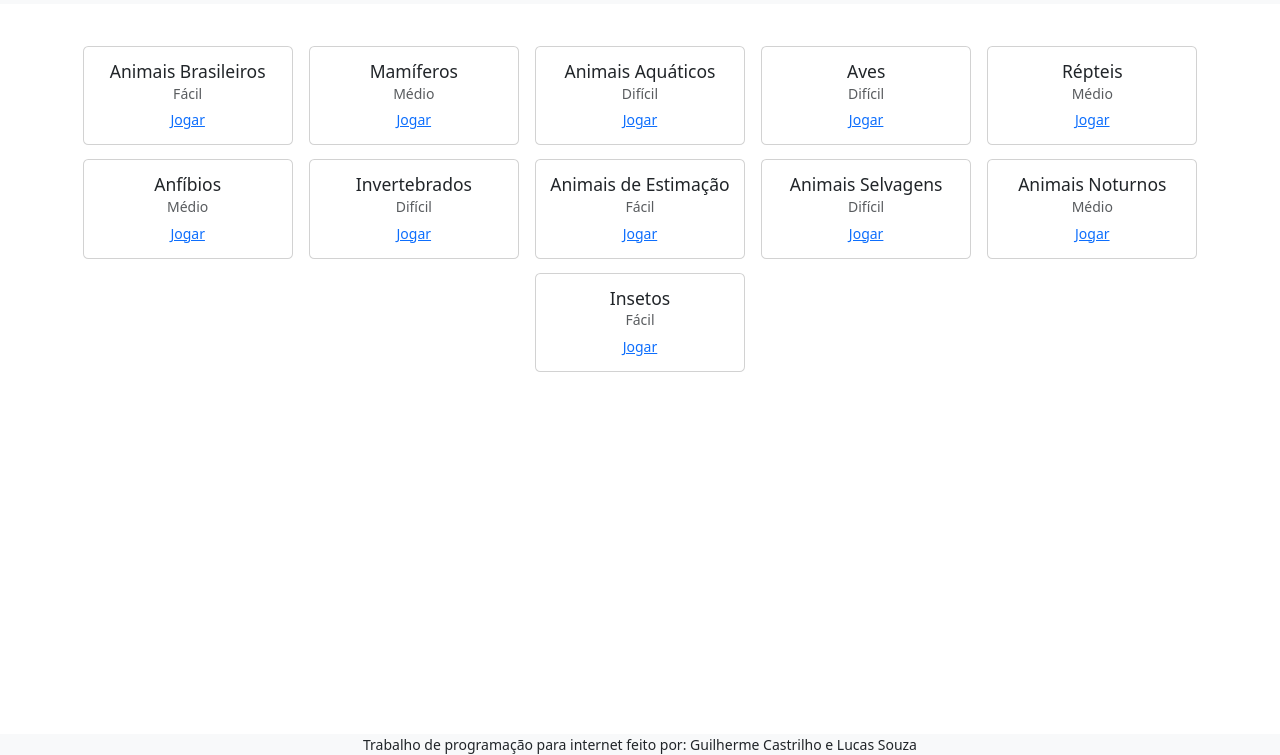
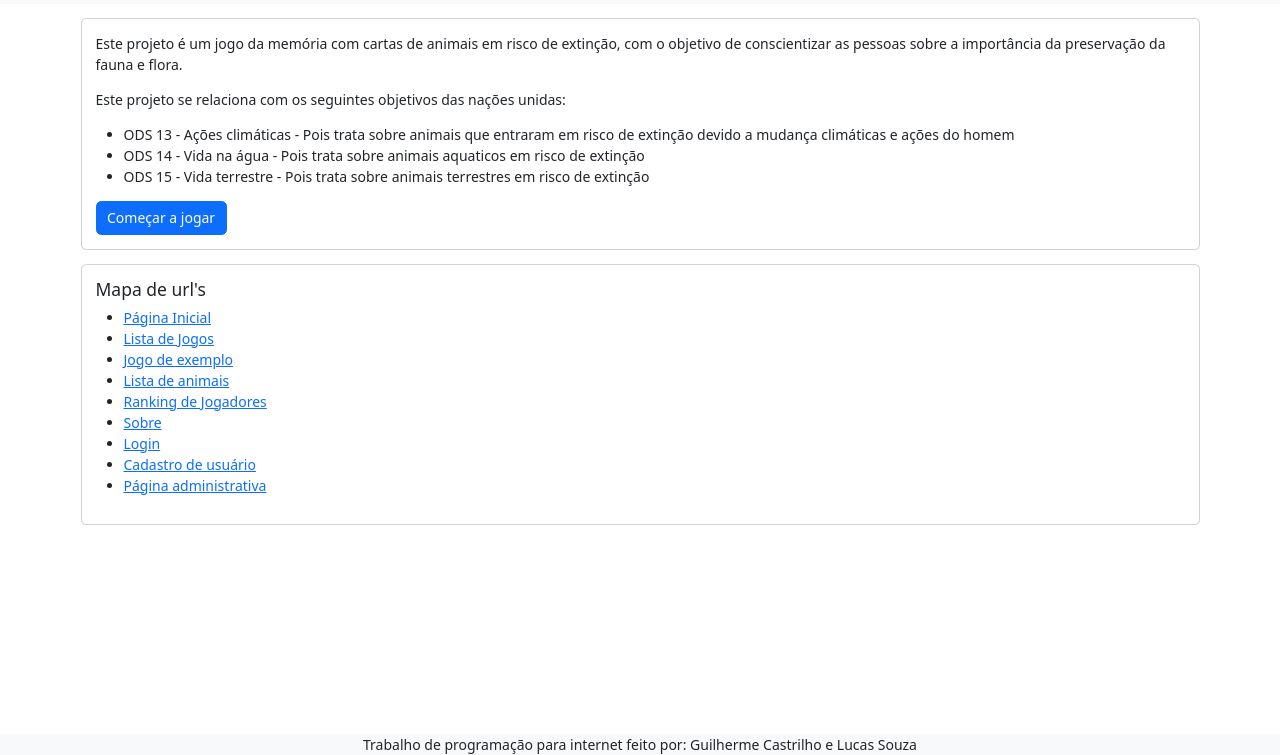
Before and after one commit to lucasgdutra/ufu_ppi_trabalho_final, an Astro site: page / in a window 1280 px wide. Shown: the part 45-800 px from the top of the page. Built offline with nearby package versions, Linux system fonts and the light colour scheme; Astro itself is replaced by a stand-in of ours.

Commit message:
inclusão de página inicial descritiva, inclusão de página cadastro

```diff
--- a/src/pages/index.astro
+++ b/src/pages/index.astro
@@ -1,20 +1,68 @@
 ---
 import Layout from "../layout/index.astro";
-import Card from "../components/game_list/card.astro";
 ---
 
 <Layout>
-  <div class="d-flex gap-3 justify-content-evenly mt-5 flex-wrap">
-    <Card title="Animais Brasileiros" difficulty="Fácil" />
-    <Card title="Mamíferos" difficulty="Médio" />
-    <Card title="Animais Aquáticos" difficulty="Difícil" />
-    <Card title="Aves" difficulty="Difícil" />
-    <Card title="Répteis" difficulty="Médio" />
-    <Card title="Anfíbios" difficulty="Médio" />
-    <Card title="Invertebrados" difficulty="Difícil" />
-    <Card title="Animais de Estimação" difficulty="Fácil" />
-    <Card title="Animais Selvagens" difficulty="Difícil" />
-    <Card title="Animais Noturnos" difficulty="Médio" />
-    <Card title="Insetos" difficulty="Fácil" />
+  <div class="card mt-3">
+    <div class="card-body">
+      <p class="card-text">
+        Este projeto é um jogo da memória com cartas de animais em risco de
+        extinção, com o objetivo de conscientizar as pessoas sobre a importância
+        da preservação da fauna e flora.
+      </p>
+
+      <p class="card-text">
+        Este projeto se relaciona com os seguintes objetivos das nações unidas:
+      </p>
+      <ul>
+        <li>
+          ODS 13 - Ações climáticas - Pois trata sobre animais que entraram em
+          risco de extinção devido a mudança climáticas e ações do homem
+        </li>
+        <li>
+          ODS 14 - Vida na água - Pois trata sobre animais aquaticos em risco de
+          extinção
+        </li>
+        <li>
+          ODS 15 - Vida terrestre - Pois trata sobre animais terrestres em risco
+          de extinção
+        </li>
+      </ul>
+      <a href="jogos" class="btn btn-primary">Começar a jogar</a>
+    </div>
+  </div>
+  <div class="card mt-3">
+    <div class="card-body">
+      <h5 class="card-title">Mapa de url's</h5>
+      <ul>
+        <li>
+          <a href="/" target="_blank">Página Inicial</a>
+        </li>
+        <li>
+          <a href="/jogos" target="_blank">Lista de Jogos</a>
+        </li>
+        <li>
+          <a href="/jogo" target="_blank">Jogo de exemplo</a>
+        </li>
+        <li>
+          <a href="/lista" target="_blank">Lista de animais</a>
+        </li>
+        <li>
+          <a href="/ranking" target="_blank">Ranking de Jogadores</a>
+        </li>
+        <li>
+          <a href="/sobre" target="_blank">Sobre</a>
+        </li>
+        <li>
+          <a href="/login" target="_blank">Login</a>
+        </li>
+        <li>
+          <a href="/cadastro" target="_blank">Cadastro de usuário</a>
+        </li>
+        <li>
+          <a href="/admin" target="_blank">Página administrativa</a>
+        </li>
+      </ul>
+    </div>
   </div>
 </Layout>
--- a/src/pages/login.astro
+++ b/src/pages/login.astro
@@ -14,6 +14,8 @@ import Layout from "../layout/index.astro";
       <label for="exampleInputPassword1" class="form-label">Senha</label>
       <input type="password" class="form-control" id="password" required />
     </div>
+    <div  class="form-text">Não tem uma conta? Crie uma clicando <a href="cadastro">aqui</a></div>
+
 
     <button type="submit" class="btn btn-primary">Entrar</button>
   </form>
```
Also changed, not shown: src/pages/cadastro.astro (+38 -3 lines), src/pages/jogos.astro (added, +20 -0 lines).
